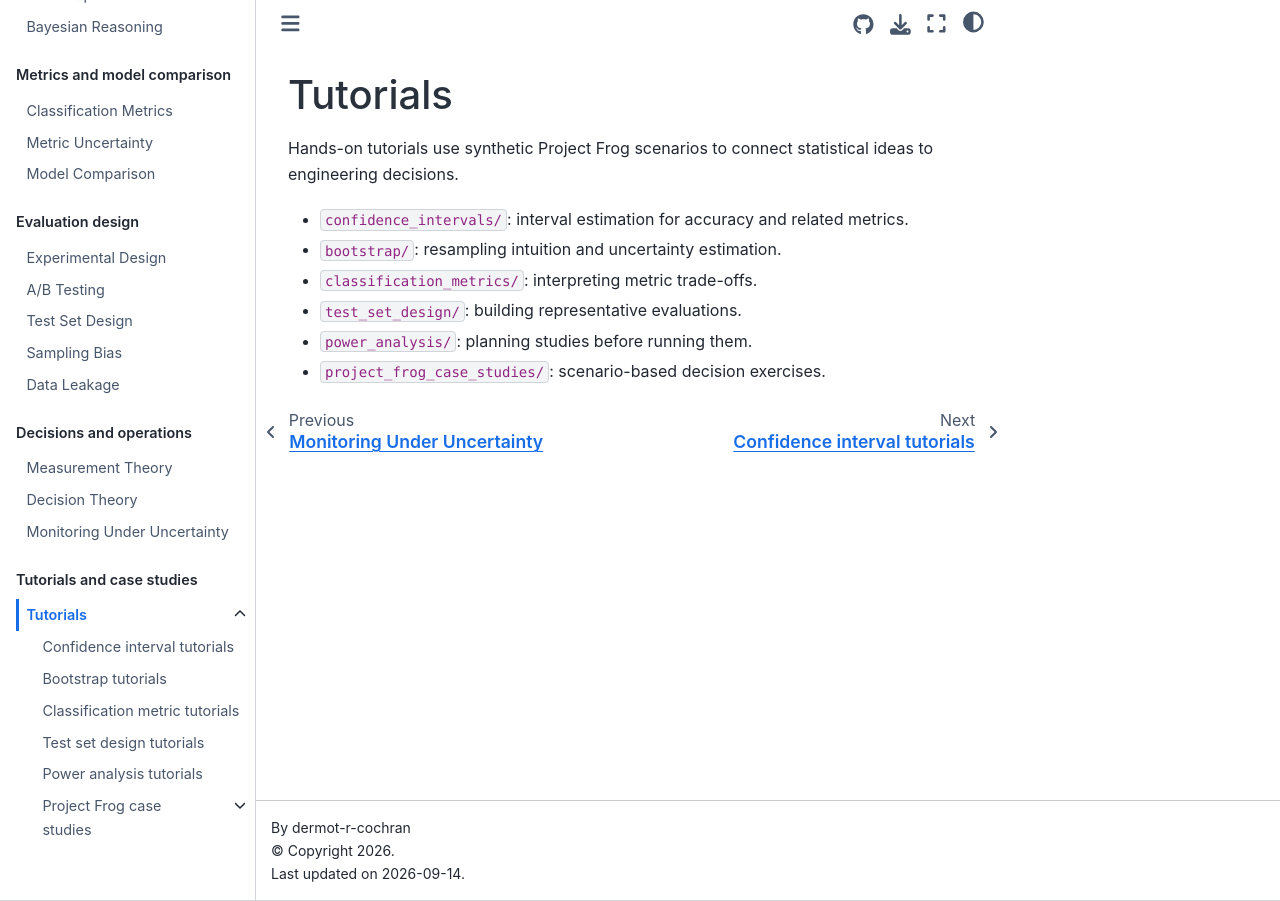
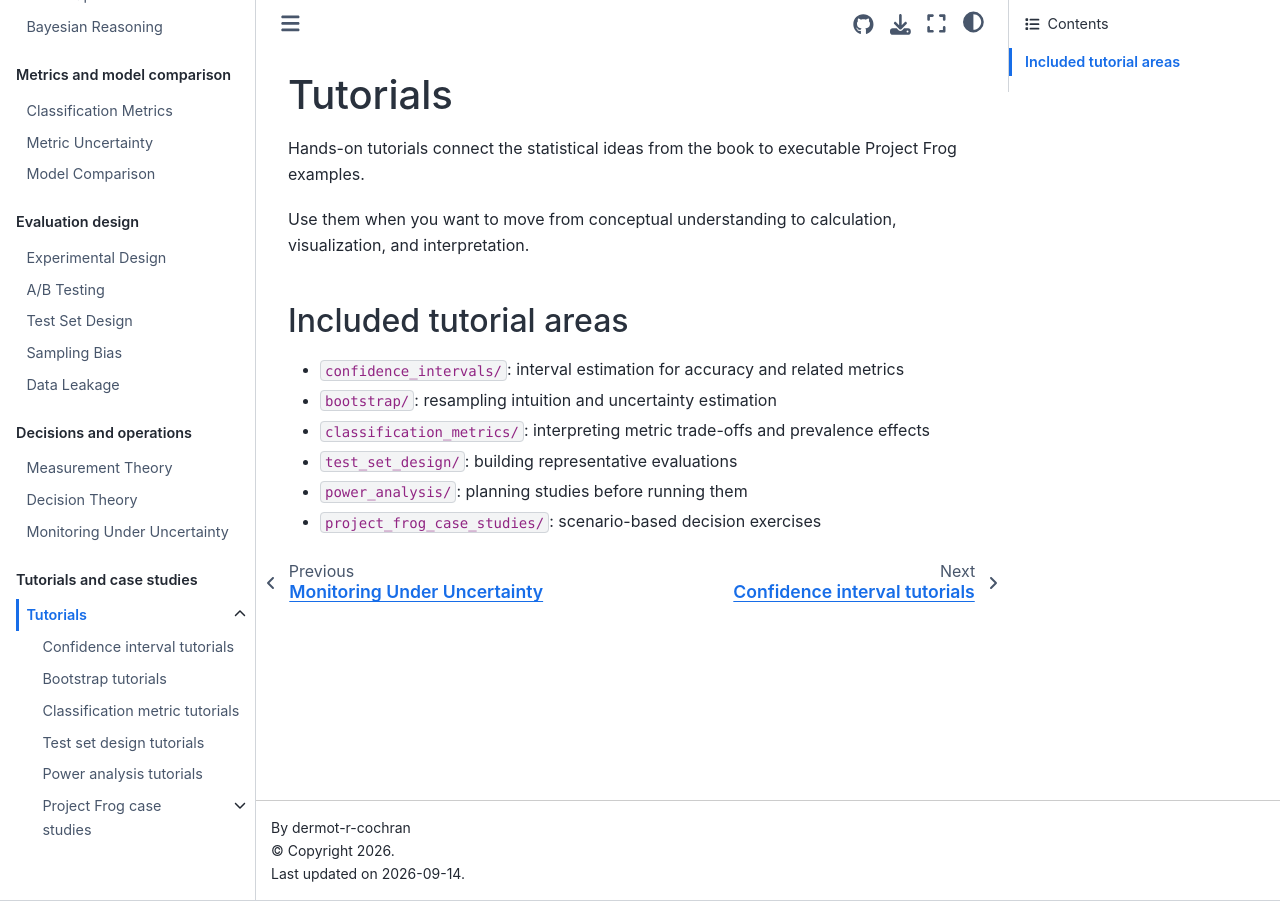
Before and after one commit to dermot-r-cochran/applied-statistics-for-AI-engineers, a Jupyter Book: the page built from tutorials/README.md, in a window 1280 px wide. Built offline with Jupyter Book 1.0.4 settings and Sphinx 7.4.7 and the Sphinx Book theme 1.1.4, drawn with Linux system fonts in a browser that asks for light colours.

Commit message:
Refine book framing pages
Co-authored-by: dermot-r-cochran <56913671+dermot-r-cochran@users.noreply.github.com>

```diff
--- a/tutorials/README.md
+++ b/tutorials/README.md
@@ -1,10 +1,14 @@
 # Tutorials
 
-Hands-on tutorials use synthetic Project Frog scenarios to connect statistical ideas to engineering decisions.
+Hands-on tutorials connect the statistical ideas from the book to executable Project Frog examples.
 
-- `confidence_intervals/`: interval estimation for accuracy and related metrics.
-- `bootstrap/`: resampling intuition and uncertainty estimation.
-- `classification_metrics/`: interpreting metric trade-offs.
-- `test_set_design/`: building representative evaluations.
-- `power_analysis/`: planning studies before running them.
-- `project_frog_case_studies/`: scenario-based decision exercises.
+Use them when you want to move from conceptual understanding to calculation, visualization, and interpretation.
+
+## Included tutorial areas
+
+- `confidence_intervals/`: interval estimation for accuracy and related metrics
+- `bootstrap/`: resampling intuition and uncertainty estimation
+- `classification_metrics/`: interpreting metric trade-offs and prevalence effects
+- `test_set_design/`: building representative evaluations
+- `power_analysis/`: planning studies before running them
+- `project_frog_case_studies/`: scenario-based decision exercises
```
Also changed, not shown: notebooks/README.md (+3 -1 lines), tutorials/project_frog_case_studies/README.md (+5 -1 lines).
